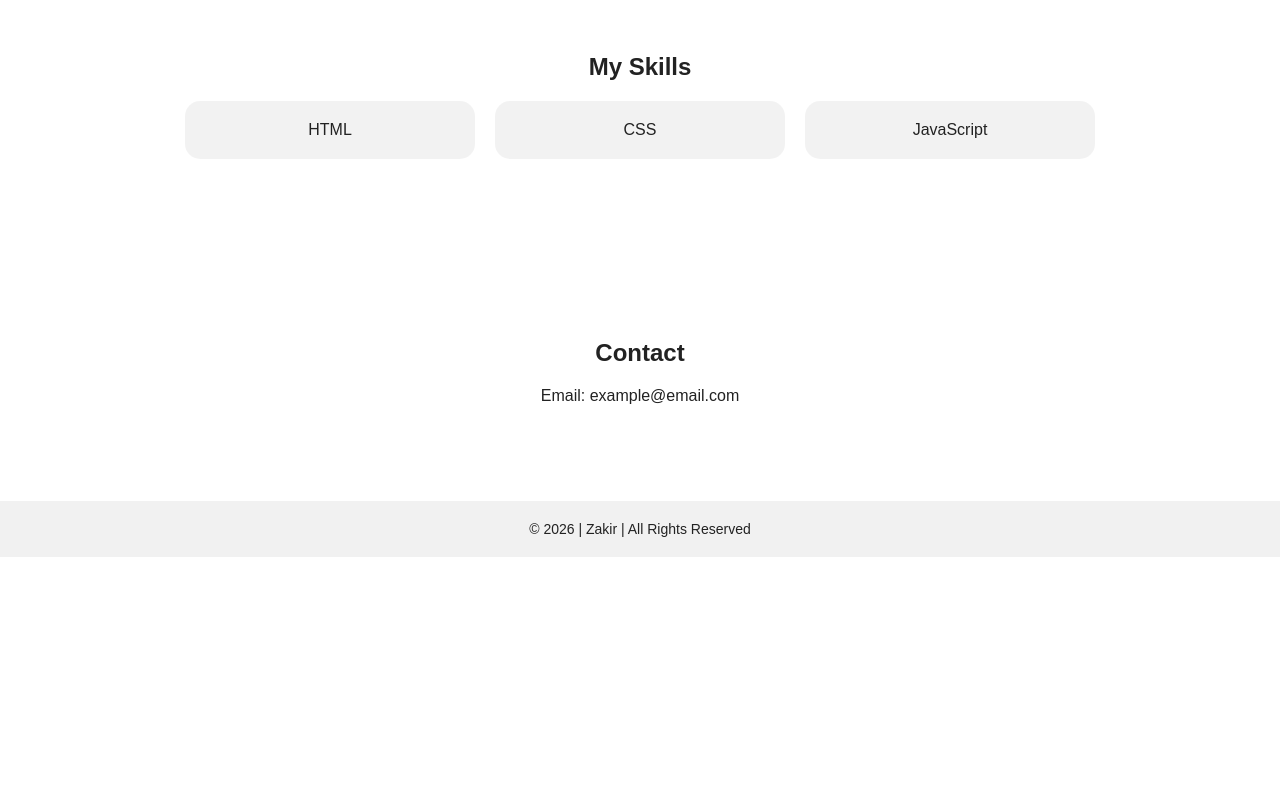
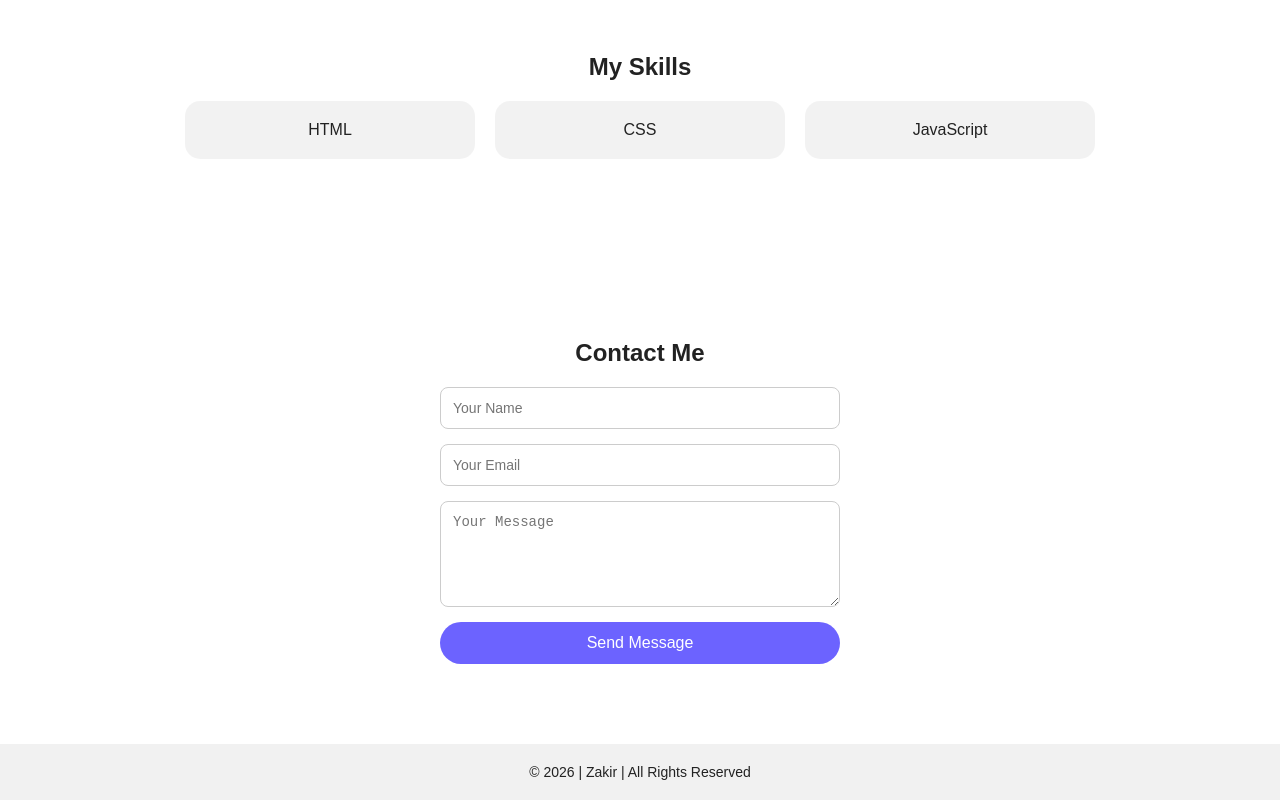
Before and after one commit to shabbarpathanuae-debug/my-website, a plain HTML site: page index.html in a window 1280 px wide. Shown: the part 782-1582 px from the top of the page. Before the commit the page ends 1339 px from the top, so only its background shows below. Drawn offline with Linux system fonts and the light colour scheme.

Commit message:
Update index.html

```diff
--- a/index.html
+++ b/index.html
@@ -128,6 +128,35 @@
         flex-direction: column;
       }
     }
+    .contact-form {
+  max-width: 400px;
+  margin: auto;
+  display: flex;
+  flex-direction: column;
+  gap: 15px;
+}
+
+.contact-form input,
+.contact-form textarea {
+  padding: 12px;
+  border-radius: 8px;
+  border: 1px solid #ccc;
+  font-size: 14px;
+}
+
+.contact-form button {
+  padding: 12px;
+  border: none;
+  border-radius: 25px;
+  background: var(--primary);
+  color: white;
+  font-size: 16px;
+  cursor: pointer;
+}
+
+.contact-form button:hover {
+  opacity: 0.9;
+}
   </style>
 </head>
 
@@ -170,8 +199,14 @@
 </section>
 
 <section id="contact">
-  <h2>Contact</h2>
-  <p>Email: example@email.com</p>
+  <h2>Contact Me</h2>
+
+  <form action="https://formspree.io/f/xxxxxx" method="POST" class="contact-form">
+    <input type="text" name="name" placeholder="Your Name" required>
+    <input type="email" name="email" placeholder="Your Email" required>
+    <textarea name="message" rows="5" placeholder="Your Message" required></textarea>
+    <button type="submit">Send Message</button>
+  </form>
 </section>
 
 <footer>
```
